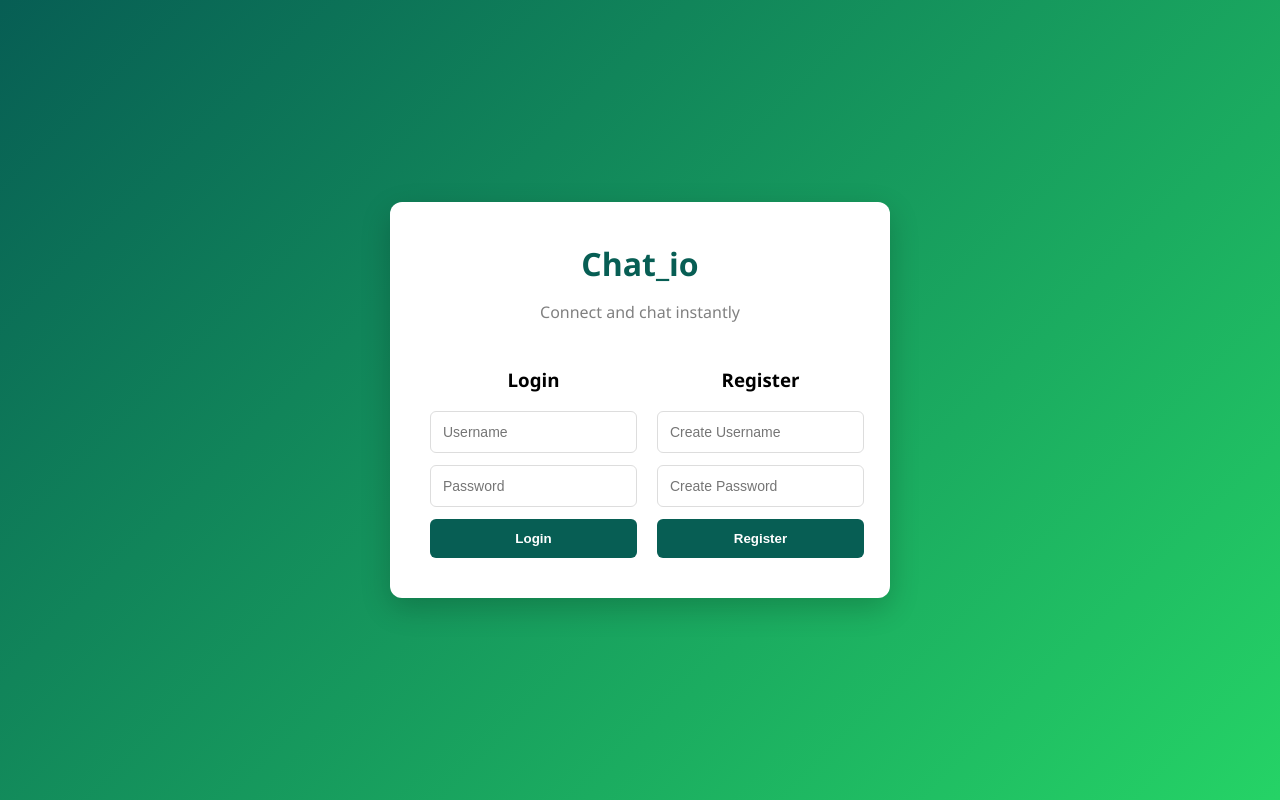
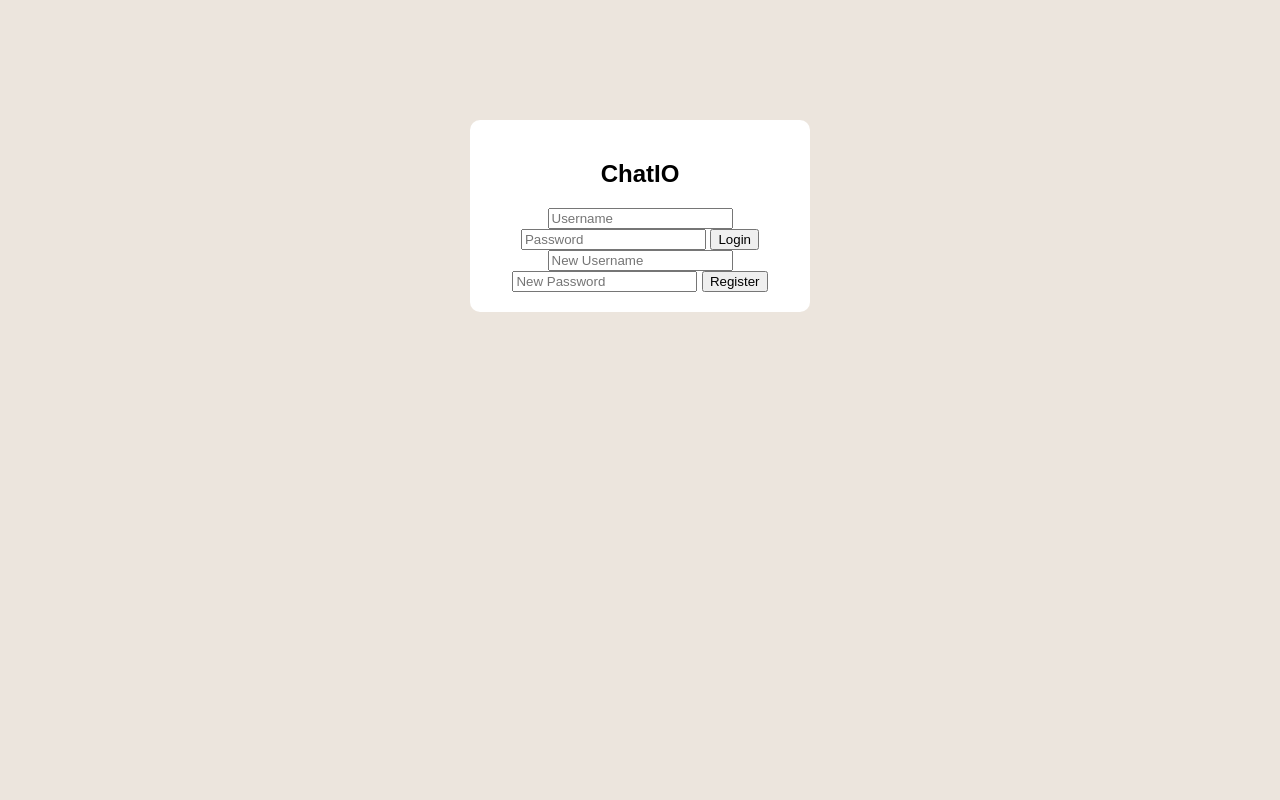
Before and after one commit to hitenr123/Chat_io, a Flask app: page /login in a window 1280 px wide. Run offline with Flask 3, Linux system fonts and the light colour scheme.

Commit message:
Refactor login and registration flow, update styles, and enhance chat functionality

```diff
--- a/app.py
+++ b/app.py
@@ -1,13 +1,11 @@
 from flask import Flask, render_template, request, redirect, session
 from flask_socketio import SocketIO, send
 import mysql.connector
-import os
 
 app = Flask(__name__)
 app.secret_key = "secret123"
 socketio = SocketIO(app, cors_allowed_origins="*")
 
-# MySQL connection
 def get_db():
     return mysql.connector.connect(
         host="hopper.proxy.rlwy.net",
@@ -17,9 +15,8 @@ def get_db():
         port=40764
     )
 
-# Home page (login)
 @app.route("/login", methods=["GET", "POST"])
-def index():
+def login():
 
     if request.method == "POST":
         username = request.form["username"]
@@ -43,7 +40,6 @@ def index():
     return render_template("index.html")
 
 
-# Register
 @app.route("/register", methods=["POST"])
 def register():
 
@@ -54,27 +50,25 @@ def register():
     cur = conn.cursor()
 
     cur.execute(
-        "INSERT INTO users (username, password) VALUES (%s, %s)",
+        "INSERT INTO users (username, password) VALUES (%s,%s)",
         (username, password)
     )
 
     conn.commit()
     conn.close()
 
-    return redirect("/")
+    return redirect("/login")
 
 
-# Chat page
 @app.route("/chat")
 def chat():
 
     if "username" in session:
         return render_template("chat.html", username=session["username"])
 
-    return redirect("/")
+    return redirect("/login")
 
 
-# Socket chat
 @socketio.on("message")
 def handle_message(msg):
     send(msg, broadcast=True)
--- a/static/style.css
+++ b/static/style.css
@@ -1,84 +1,56 @@
 body{
-    margin:0;
-    font-family:Segoe UI, sans-serif;
-    height:100vh;
-    background: linear-gradient(135deg,#075e54,#25d366);
-    display:flex;
-    justify-content:center;
-    align-items:center;
+margin:0;
+font-family:Arial;
+background:#ece5dd;
 }
 
-/* Main container */
-.container{
-    width:100%;
-    display:flex;
-    justify-content:center;
+.login-box{
+width:300px;
+margin:120px auto;
+background:white;
+padding:20px;
+text-align:center;
+border-radius:10px;
 }
 
-/* Card */
-.card{
-    background:white;
-    padding:40px;
-    width:420px;
-    border-radius:12px;
-    box-shadow:0 10px 30px rgba(0,0,0,0.2);
-    text-align:center;
+.chat-container{
+display:flex;
+flex-direction:column;
+height:100vh;
 }
 
-/* Title */
-.card h1{
-    margin:0;
-    color:#075e54;
+.header{
+background:#075e54;
+color:white;
+padding:15px;
 }
 
-.subtitle{
-    color:gray;
-    margin-bottom:25px;
+#messages{
+flex:1;
+padding:10px;
+overflow-y:auto;
 }
 
-/* Forms container */
-.forms{
-    display:flex;
-    gap:20px;
+.msg{
+background:#dcf8c6;
+padding:8px;
+margin:5px;
+border-radius:5px;
+width:fit-content;
 }
 
-/* Each form */
-.form{
-    flex:1;
-    display:flex;
-    flex-direction:column;
+.input-box{
+display:flex;
 }
 
-/* Inputs */
-.form input{
-    padding:12px;
-    margin-bottom:12px;
-    border-radius:6px;
-    border:1px solid #ddd;
-    font-size:14px;
+.input-box input{
+flex:1;
+padding:10px;
 }
 
-/* Buttons */
-.form button{
-    padding:12px;
-    border:none;
-    border-radius:6px;
-    background:#075e54;
-    color:white;
-    font-weight:bold;
-    cursor:pointer;
-    transition:0.3s;
+.input-box button{
+background:#25d366;
+border:none;
+padding:10px;
+color:white;
 }
-
-.form button:hover{
-    background:#0a7c70;
-}
-
-/* Register button */
-.register-btn{
-    background:#25d366;
-}
-
-.register-btn:hover{
-    background:#1ebc57;
-}
--- a/templates/index.html
+++ b/templates/index.html
@@ -1,44 +1,27 @@
 <!DOCTYPE html>
 <html>
 <head>
-    <title>Chat_io</title>
-    <link rel="stylesheet" href="style.css">
+<title>ChatIO Login</title>
+<link rel="stylesheet" href="{{ url_for('static', filename='style.css') }}">
 </head>
+
 <body>
 
-<div class="container">
+<div class="login-box">
 
-    <div class="card">
+<h2>ChatIO</h2>
 
-        <h1>Chat_io</h1>
-        <p class="subtitle">Connect and chat instantly</p>
+<form method="POST" action="/login">
+<input type="text" name="username" placeholder="Username" required>
+<input type="password" name="password" placeholder="Password" required>
+<button type="submit">Login</button>
+</form>
 
-        <div class="forms">
-
-            <!-- Login -->
-            <form method="POST" class="form">
-                <h3>Login</h3>
-
-                <input type="text" name="username" placeholder="Username" required>
-                <input type="password" name="password" placeholder="Password" required>
-
-                <button type="submit">Login</button>
-            </form>
-
-
-            <!-- Register -->
-            <form action="/register" method="POST" class="form">
-                <h3>Register</h3>
-
-                <input type="text" name="username" placeholder="Create Username" required>
-                <input type="password" name="password" placeholder="Create Password" required>
-
-                <button type="submit" class="register-btn">Register</button>
-            </form>
-
-        </div>
-
-    </div>
+<form action="/register" method="POST">
+<input type="text" name="username" placeholder="New Username" required>
+<input type="password" name="password" placeholder="New Password" required>
+<button type="submit">Register</button>
+</form>
 
 </div>
 
```
Also changed, not shown: static/script.js (+18 -10 lines), templates/chat.html (+13 -4 lines).
